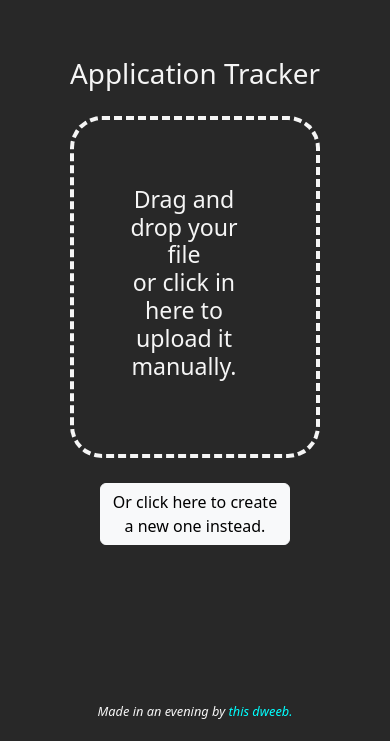
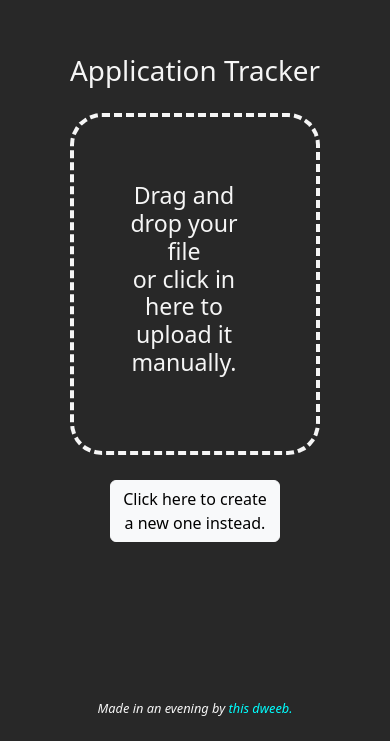
Before and after one commit to o-i-z-y-s/application-tracker, a Vue app: page / in a window 390 px wide. Shown: the part 103-844 px from the top of the page. Built offline with nearby package versions, Linux system fonts and the light colour scheme.

Commit message:
And more mobile tweaks...

```diff
--- a/src/App.vue
+++ b/src/App.vue
@@ -49,9 +49,8 @@ export default {
   justify-content: center;
   align-items: center;
   text-align: center;
-  min-height: 100vh;
+  min-height: 95vh;
   min-width: 95vw;
-  overflow-x: hidden;
 }
 .table-min-width {
   min-width: 525px;
@@ -78,10 +77,4 @@ h1 {
 .footer > a:hover {
   letter-spacing: 1px;
 }
-
-@media screen and (max-width: 525px) {
-  #app {
-    overflow-x: scroll;
-  }
-}
 </style>
--- a/src/components/ApplicationTracker.vue
+++ b/src/components/ApplicationTracker.vue
@@ -1,5 +1,6 @@
 <template>
   <div>
+    <div style="max-width: 100vw; overflow: scroll;">
       <table class="table table-hover">
         <thead class="table-light">
           <tr>
@@ -32,6 +33,7 @@
           </tr>
         </tbody>
       </table>
+    </div>
     <em>Click a cell to edit.</em>
     <br>
     <div v-if="mobile" class="portrait-message">
--- a/src/components/CreateOrUpload.vue
+++ b/src/components/CreateOrUpload.vue
@@ -8,7 +8,7 @@
       </label>
     </div>
 
-    <button class="btn btn-light" @click="onNew">Or click here to create<br>a new one instead.</button>
+    <button class="btn btn-light" @click="onNew">Click here to create<br>a new one instead.</button>
   </div>
 </template>
 
```
Also changed, not shown: 7 other files (tests, documents, lock files or other folders). Lines whose indentation alone changed are shown as unchanged.
